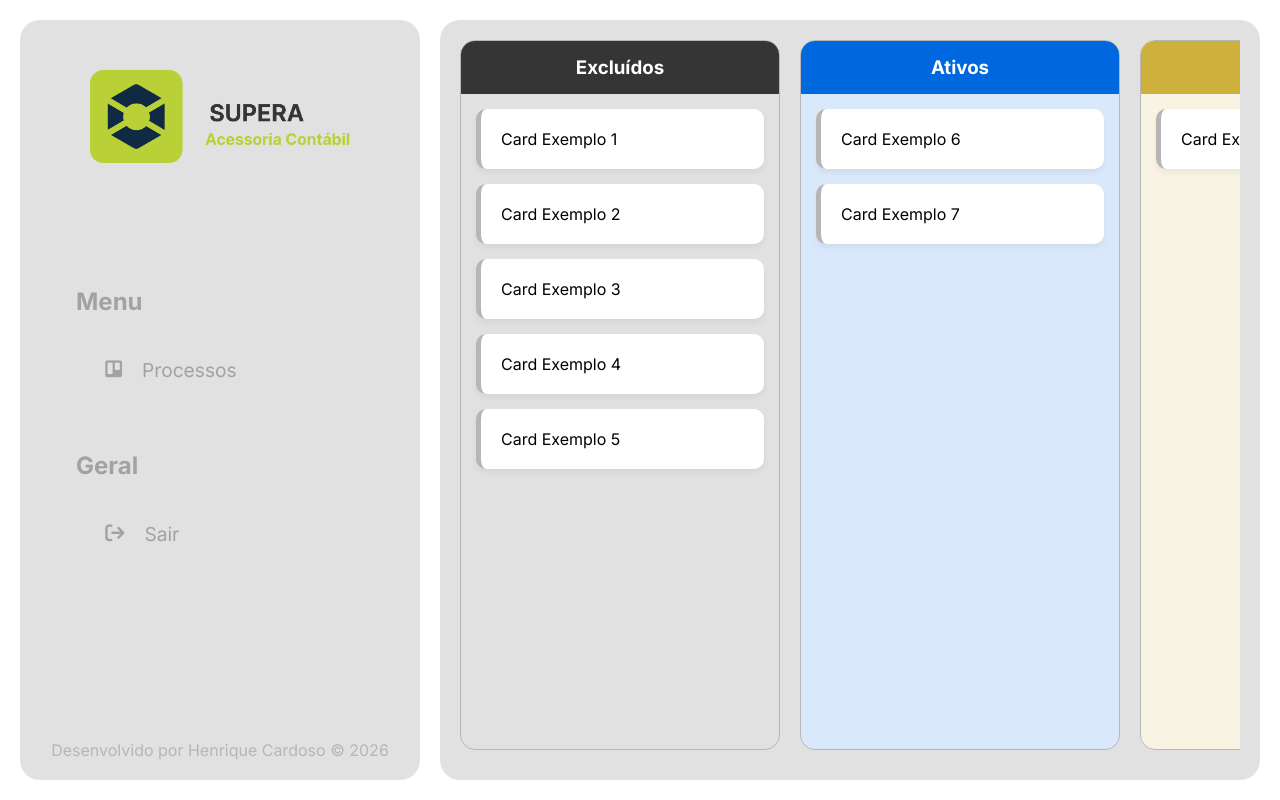
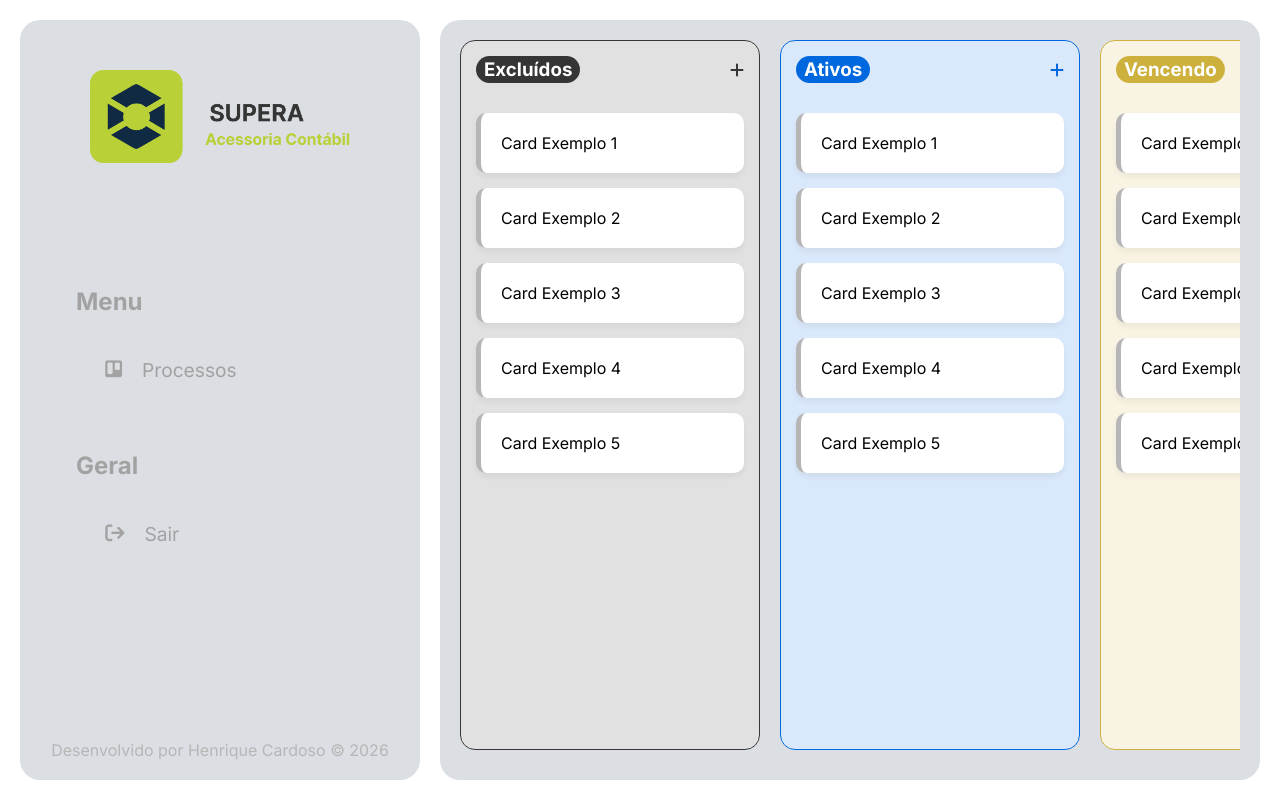
Before and after one commit to rique-cardoso/supera-contabilidade-system, a Django app: page / in a window 1280 px wide. Run offline with Django 5.2, Linux system fonts and the light colour scheme; the visitor is signed in with stand-in values (Sample User, id 1); some libraries are stand-ins or nearby versions.

Commit message:
atualização da parte de kanbans e status

```diff
--- a/static/css/gerenciamento_processo.css
+++ b/static/css/gerenciamento_processo.css
@@ -26,19 +26,39 @@ main.conteudo_principal {
 
 /* Colunas do Kanban */
 .kanban-column {
-    min-width: 320px; /* Largura fixa para forçar o scroll horizontal quando houver muitas */
-    max-width: 320px;
+    min-width: 300px; /* Largura fixa para forçar o scroll horizontal quando houver muitas */
+    max-width: 300px;
     display: flex;
     flex-direction: column;
     border-radius: 15px;
     overflow: hidden;
     background-color: #fff; /* Fundo padrão antes de aplicar a opacidade */
-    border: 1px solid var(--contour-form);
 }
 
 .column-header {
+    display: flex;
+    justify-content: space-between;
+    align-items: center;
     padding: 15px;
     text-align: center;
+}
+
+.column-header *{
+    display: block;
+}
+
+.column-header i{
+    cursor: pointer;
+    transition: opacity ease-in .2s;
+}
+
+.column-header i:hover{
+    opacity: .8;
+}
+
+.titulo-status{
+    padding: 2px 8px;
+    border-radius: 20px;
 }
 
 /* Container de Cards: permite rolagem apenas VERTICAL */
--- a/static/css/global.css
+++ b/static/css/global.css
@@ -11,6 +11,7 @@
 
 :root{
     --main: #102A43;
+    --main-background: #102A4326;
     --secondary: #B9D037;
     --light-font: #424242;
     --light-font2: #353535;
@@ -40,7 +41,7 @@ header.cabecalho_principal{
 }
 
 header.cabecalho_principal, main.conteudo_principal{
-  background-color: var(--area-background);
+  background-color: var(--main-background);
   border-radius: 20px;
 }
 
--- a/templates/gerenciamento_processos.html
+++ b/templates/gerenciamento_processos.html
@@ -4,16 +4,18 @@
 {% block title %}Gerenciar Processos - Supera{% endblock %}
 
 {% block extra_css %}
-    <link rel="stylesheet" href="{% static 'css/gerenciamento_processo.css' %}">
+    <link rel="stylesheet" href="{% static 'css/gerenciamento_processo.css' %}?v=1">
 {% endblock %}
 
 {% block content %}
 <div class="kanban-wrapper">
 
     <div class="kanban-board">
-        <div class="kanban-column">
-            <div class="column-header" style="background-color: var(--light-font2); color: #fff;">
-                <h3>Excluídos</h3>
+        <!--STATUS EXCLUÍDOS-->
+        <div class="kanban-column" style="border: 1px solid var(--light-font2)">
+            <div class="column-header" style="background-color: var(--area-background); color: var(--light-font2);">
+                <h3 class="titulo-status" style="background-color: var(--light-font2); color: #fff;">Excluídos</h3>
+                <i class="fa-solid fa-plus"></i>
             </div>
             <div class="cards-container" style="background-color: var(--area-background);">
                 <div class="kanban-card" draggable="true">Card Exemplo 1</div>
@@ -24,39 +26,64 @@
             </div>
         </div>
 
-        <div class="kanban-column">
-            <div class="column-header" style="background-color: var(--st-ativo); color: #fff;">
-                <h3>Ativos</h3>
+        <!--STATUS ATIVOS-->
+        <div class="kanban-column" style="border: 1px solid var(--st-ativo)">
+            <div class="column-header" style="background-color: var(--st-ativo-background); color: var(--st-ativo);">
+                <h3 class="titulo-status" style="background-color: var(--st-ativo); color: #fff;">Ativos</h3>
+                <i class="fa-solid fa-plus"></i>
             </div>
             <div class="cards-container" style="background-color: var(--st-ativo-background);">
-                <div class="kanban-card" draggable="true">Card Exemplo 6</div>
-                <div class="kanban-card" draggable="true">Card Exemplo 7</div>
+                <div class="kanban-card" draggable="true">Card Exemplo 1</div>
+                <div class="kanban-card" draggable="true">Card Exemplo 2</div>
+                <div class="kanban-card" draggable="true">Card Exemplo 3</div>
+                <div class="kanban-card" draggable="true">Card Exemplo 4</div>
+                <div class="kanban-card" draggable="true">Card Exemplo 5</div>
             </div>
         </div>
 
-        <div class="kanban-column">
-            <div class="column-header" style="background-color: var(--st-vencendo); color: #fff;">
-                <h3>Vencendo</h3>
+        <!--STATUS VENCENDO-->
+        <div class="kanban-column" style="border: 1px solid var(--st-vencendo)">
+            <div class="column-header" style="background-color: var(--st-vencendo-background); color: var(--st-vencendo);">
+                <h3 class="titulo-status" style="background-color: var(--st-vencendo); color: #fff;">Vencendo</h3>
+                <i class="fa-solid fa-plus"></i>
             </div>
             <div class="cards-container" style="background-color: var(--st-vencendo-background);">
-                <div class="kanban-card" draggable="true">Card Exemplo 8</div>
+                <div class="kanban-card" draggable="true">Card Exemplo 1</div>
+                <div class="kanban-card" draggable="true">Card Exemplo 2</div>
+                <div class="kanban-card" draggable="true">Card Exemplo 3</div>
+                <div class="kanban-card" draggable="true">Card Exemplo 4</div>
+                <div class="kanban-card" draggable="true">Card Exemplo 5</div>
             </div>
         </div>
 
-        <div class="kanban-column">
-            <div class="column-header" style="background-color: var(--st-vencido); color: #fff;">
-                <h3>Vencidos</h3>
+        <!--STATUS VENCIDOS-->
+        <div class="kanban-column" style="border: 1px solid var(--st-vencido)">
+            <div class="column-header" style="background-color: var(--st-vencido-background); color: var(--st-vencido);">
+                <h3 class="titulo-status" style="background-color: var(--st-vencido); color: #fff;">Vencidos</h3>
+                <i class="fa-solid fa-plus"></i>
             </div>
             <div class="cards-container" style="background-color: var(--st-vencido-background);">
-                </div>
+                <div class="kanban-card" draggable="true">Card Exemplo 1</div>
+                <div class="kanban-card" draggable="true">Card Exemplo 2</div>
+                <div class="kanban-card" draggable="true">Card Exemplo 3</div>
+                <div class="kanban-card" draggable="true">Card Exemplo 4</div>
+                <div class="kanban-card" draggable="true">Card Exemplo 5</div>
+            </div>
         </div>
 
-        <div class="kanban-column">
-            <div class="column-header" style="background-color: var(--st-concluido); color: #fff;">
-                <h3>Concluídos</h3>
+        <!--STATUS CONCLUÍDOS-->
+        <div class="kanban-column" style="border: 1px solid var(--st-concluido)">
+            <div class="column-header" style="background-color: var(--st-concluido-background); color: var(--st-concluido);">
+                <h3 class="titulo-status" style="background-color: var(--st-concluido); color: #fff;">Concluídos</h3>
+                <i class="fa-solid fa-plus"></i>
             </div>
             <div class="cards-container" style="background-color: var(--st-concluido-background);">
-                </div>
+                <div class="kanban-card" draggable="true">Card Exemplo 1</div>
+                <div class="kanban-card" draggable="true">Card Exemplo 2</div>
+                <div class="kanban-card" draggable="true">Card Exemplo 3</div>
+                <div class="kanban-card" draggable="true">Card Exemplo 4</div>
+                <div class="kanban-card" draggable="true">Card Exemplo 5</div>
+            </div>
         </div>
     </div>
 </div>
```
